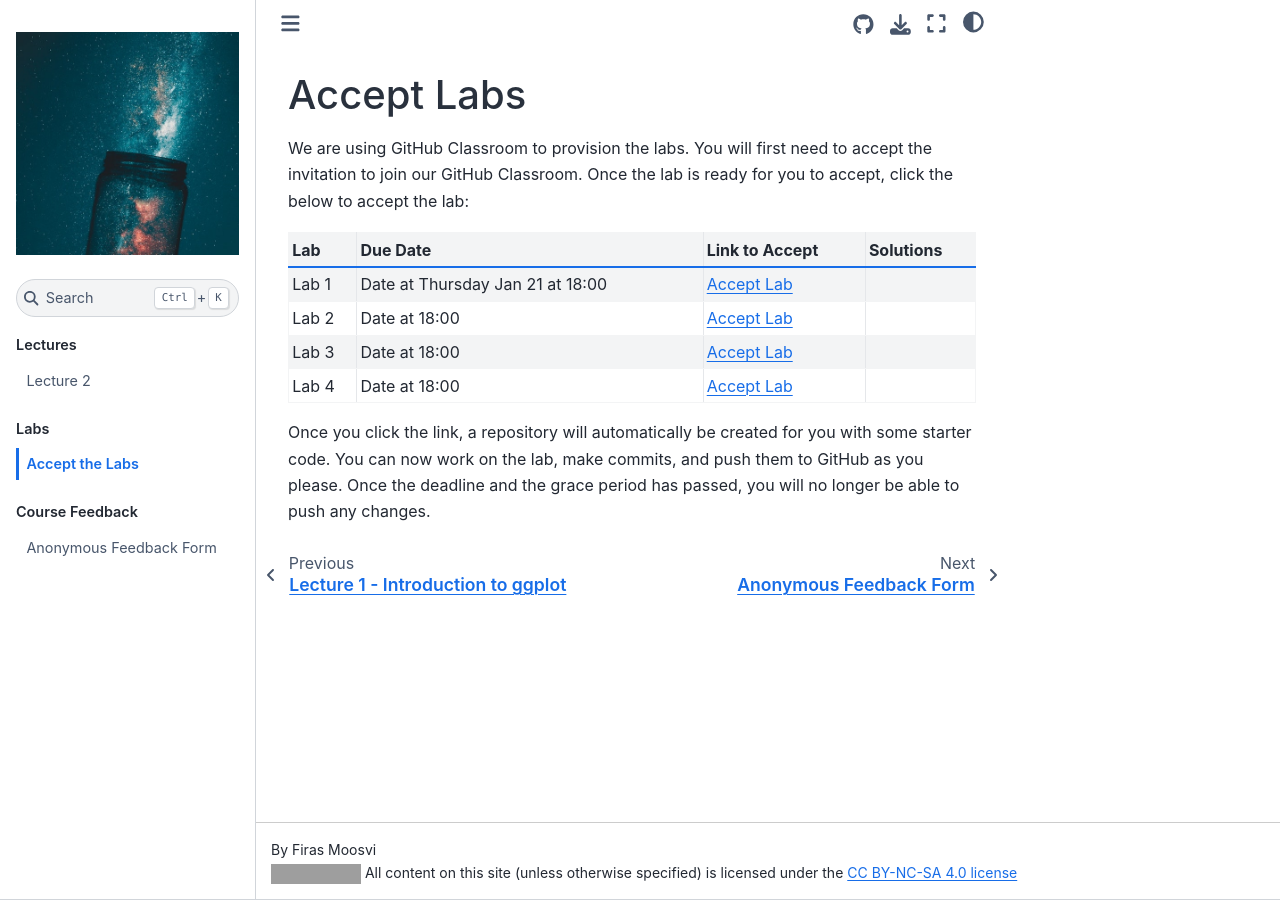
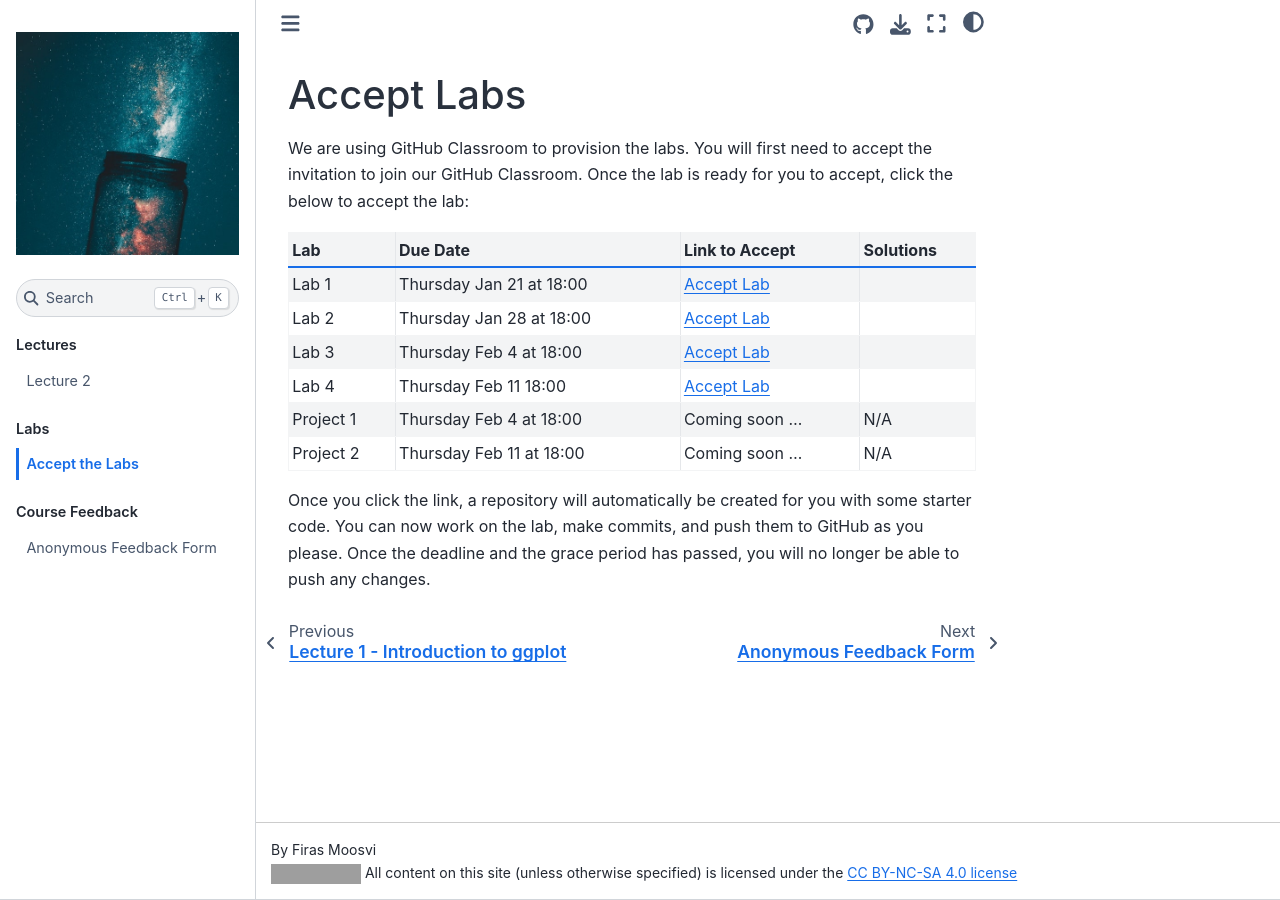
Before and after one commit to ubco-cmps/data550_course, a Jupyter Book: the page built from class/labs.md, in a window 1280 px wide. Built offline with Jupyter Book 1.0.4 settings and Sphinx 7.4.7 and the Sphinx Book theme 1.1.4, drawn with Linux system fonts in a browser that asks for light colours; pages that are not in the unit, such as notebooks, are missing from menus; grey boxes are pictures that could not be loaded.

Commit message:
add all course deadlines

```diff
--- a/class/labs.md
+++ b/class/labs.md
@@ -6,12 +6,15 @@ We are using GitHub Classroom to provision the labs.
 You will first need to accept the invitation to join our GitHub Classroom.
 Once the lab is ready for you to accept, click the below to accept the lab:
 
-| Lab     | Due Date      | Link to Accept                              | Solutions                        |
-|---------|---------------|---------------------------------------------|----------------------------------|
-| Lab 1 | Date at Thursday Jan 21 at 18:00 | [Accept Lab](https://classroom.github.com/g/zTFF078l) |                                  |
-| Lab 2 | Date at 18:00 | [Accept Lab]() |  |
-| Lab 3 | Date at 18:00 | [Accept Lab]() |                                  |
-| Lab 4 | Date at 18:00 | [Accept Lab]() |                                  |                           |
+| Lab       | Due Date                 | Link to Accept                                        | Solutions |
+|-----------|--------------------------|-------------------------------------------------------|-----------|
+| Lab 1     | Thursday Jan 21 at 18:00 | [Accept Lab](https://classroom.github.com/g/zTFF078l) |           |
+| Lab 2     | Thursday Jan 28 at 18:00 | [Accept Lab]()                                        |           |
+| Lab 3     | Thursday Feb 4 at 18:00  | [Accept Lab]()                                        |           |
+| Lab 4     | Thursday Feb 11 18:00    | [Accept Lab]()                                        |           |
+| Project 1 | Thursday Feb 4 at 18:00  | Coming soon ...                                       | N/A       |
+| Project 2 | Thursday Feb 11 at 18:00 | Coming soon ...                                       | N/A       |
+
 
 Once you click the link, a repository will automatically be created for you with some starter code.
 You can now work on the lab, make commits, and push them to GitHub as you please.
```
